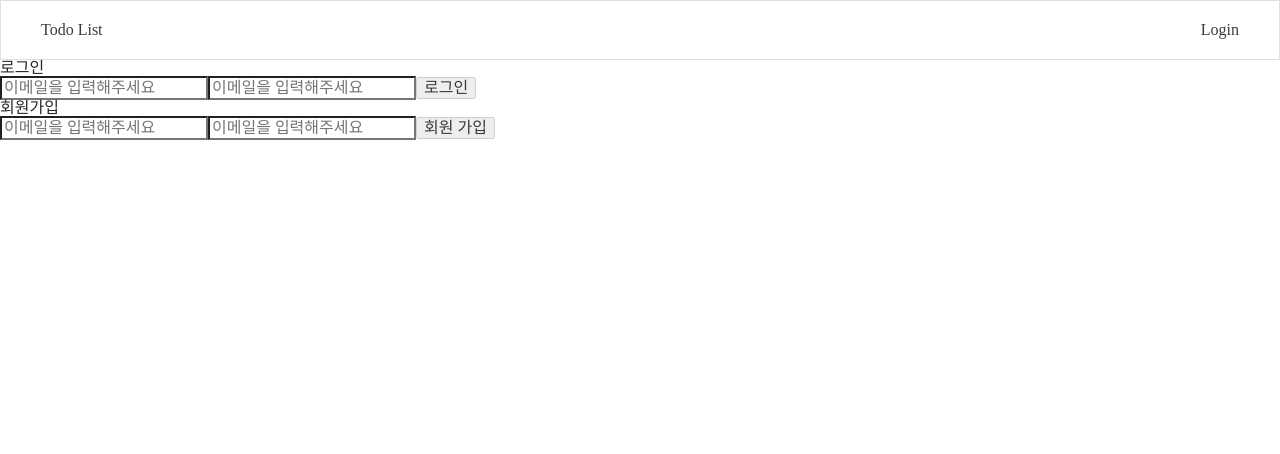
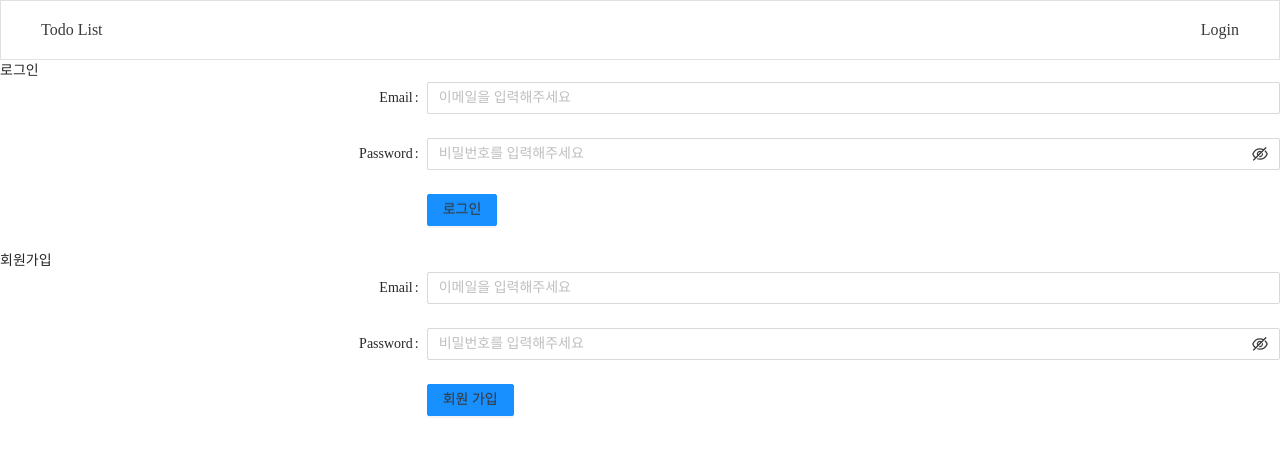
Before and after one commit to minyopi/Todo-List-App, a React (Create React App) app: page /auth in a window 1280 px wide. Shown: the top 454 px of the page. Built offline with nearby package versions, Linux system fonts and the light colour scheme; no server answers.

Commit message:
style: apply ant design for form

```diff
--- a/src/pages/Auth.tsx
+++ b/src/pages/Auth.tsx
@@ -1,17 +1,12 @@
-import styled from 'styled-components';
-import { useEffect, useState } from 'react';
 import { useNavigate } from 'react-router-dom';
 import { useRecoilState } from 'recoil';
 import { postLogin, postSignUp } from '../api/auth';
 import { authState } from '../store/auth';
 import { isEmailValid, isPasswordValid } from '../utils/auth';
 import { Controller, useForm } from 'react-hook-form';
+import { Button, Form, Input } from 'antd';
 
 import type { FieldValues, SubmitHandler } from 'react-hook-form';
-
-const StyledButton = styled.button<{ isValid: boolean }>`
-  cursor: ${({ isValid }) => (isValid ? 'pointer' : 'not-allowed')};
-`;
 
 const Auth: React.FC = () => {
   const loginForm = useForm();
@@ -19,17 +14,6 @@ const Auth: React.FC = () => {
   const navigate = useNavigate();
 
   const [authInfo, setAuthInfo] = useRecoilState(authState);
-  const [isLoginValid, setIsLoginValid] = useState(false);
-  const [isSignUpValid, setIsSignUpValid] = useState(false);
-
-  const isLoginInfoValid = isEmailValid(loginForm.getValues().email) && isPasswordValid(loginForm.getValues().password);
-  const isSignUpInfoValid =
-    isEmailValid(signupForm.getValues().email) && isPasswordValid(signupForm.getValues().password);
-
-  useEffect(() => {
-    isLoginInfoValid ? setIsLoginValid(true) : setIsLoginValid(false);
-    isSignUpInfoValid ? setIsSignUpValid(true) : setIsSignUpValid(false);
-  }, [loginForm, signupForm]);
 
   const handleLogin: SubmitHandler<FieldValues> = async (values) => {
     const loginValue = { email: values.email, password: values.password };
@@ -43,6 +27,7 @@ const Auth: React.FC = () => {
       await postLogin(loginValue).then((res) => {
         localStorage.setItem('token', res.data.token);
         setAuthInfo({ token: res.data.token });
+        navigate('/');
       });
 
       navigate('/');
@@ -68,51 +53,75 @@ const Auth: React.FC = () => {
 
   const renderLogin = () => {
     return (
-      <form onSubmit={loginForm.handleSubmit(handleLogin)}>
+      <Form
+        name="login"
+        labelCol={{ span: 8 }}
+        wrapperCol={{ span: 16 }}
+        autoComplete="off"
+        onFinish={loginForm.handleSubmit(handleLogin)}
+      >
         <h2>로그인</h2>
+        <Form.Item label="Email" name="email">
           <Controller
             control={loginForm.control}
             name="email"
-          render={({ field }) => <input {...field} type="text" defaultValue="" placeholder="이메일을 입력해주세요" />}
-          rules={{ required: true }}
+            render={({ field }) => <Input {...field} type="text" defaultValue="" placeholder="이메일을 입력해주세요" />}
+            rules={{ required: true, validate: (value) => isEmailValid(value) }}
           />
+        </Form.Item>
+        <Form.Item label="Password" name="password">
           <Controller
             control={loginForm.control}
             name="password"
             render={({ field }) => (
-            <input {...field} type="password" defaultValue="" placeholder="이메일을 입력해주세요" />
+              <Input.Password {...field} type="password" defaultValue="" placeholder="비밀번호를 입력해주세요" />
             )}
-          rules={{ required: true }}
+            rules={{ required: true, validate: (value) => isPasswordValid(value) }}
           />
-        <StyledButton type="submit" disabled={!isLoginValid} isValid={isLoginValid}>
+        </Form.Item>
+        <Form.Item wrapperCol={{ offset: 8, span: 16 }}>
+          <Button type="primary" htmlType="submit">
             로그인
-        </StyledButton>
-      </form>
+          </Button>
+        </Form.Item>
+      </Form>
     );
   };
 
   const renderSignUp = () => {
     return (
-      <form onSubmit={signupForm.handleSubmit(handleSignUp)}>
+      <Form
+        name="signUp"
+        labelCol={{ span: 8 }}
+        wrapperCol={{ span: 16 }}
+        autoComplete="off"
+        onFinish={signupForm.handleSubmit(handleSignUp)}
+      >
         <h2>회원가입</h2>
+        <Form.Item label="Email" name="email">
           <Controller
             control={signupForm.control}
             name="email"
-          render={({ field }) => <input {...field} type="text" defaultValue="" placeholder="이메일을 입력해주세요" />}
-          rules={{ required: true }}
+            render={({ field }) => <Input {...field} type="text" defaultValue="" placeholder="이메일을 입력해주세요" />}
+            rules={{ required: true, validate: (value) => isEmailValid(value) }}
           />
+        </Form.Item>
+        <Form.Item label="Password" name="password">
           <Controller
             control={signupForm.control}
             name="password"
             render={({ field }) => (
-            <input {...field} type="password" defaultValue="" placeholder="이메일을 입력해주세요" />
+              <Input.Password {...field} type="password" defaultValue="" placeholder="비밀번호를 입력해주세요" />
             )}
-          rules={{ required: true }}
+            rules={{ required: true, validate: (value) => isPasswordValid(value) }}
           />
-        <StyledButton type="submit" disabled={!isSignUpValid} isValid={isSignUpValid}>
+        </Form.Item>
+        <Form.Item wrapperCol={{ offset: 8, span: 16 }}>
+          <Button type="primary" htmlType="submit">
             회원 가입
-        </StyledButton>
-      </form>
+          </Button>
+        </Form.Item>
+      </Form>
     );
   };
 
```
Lines whose indentation alone changed are shown as unchanged.
